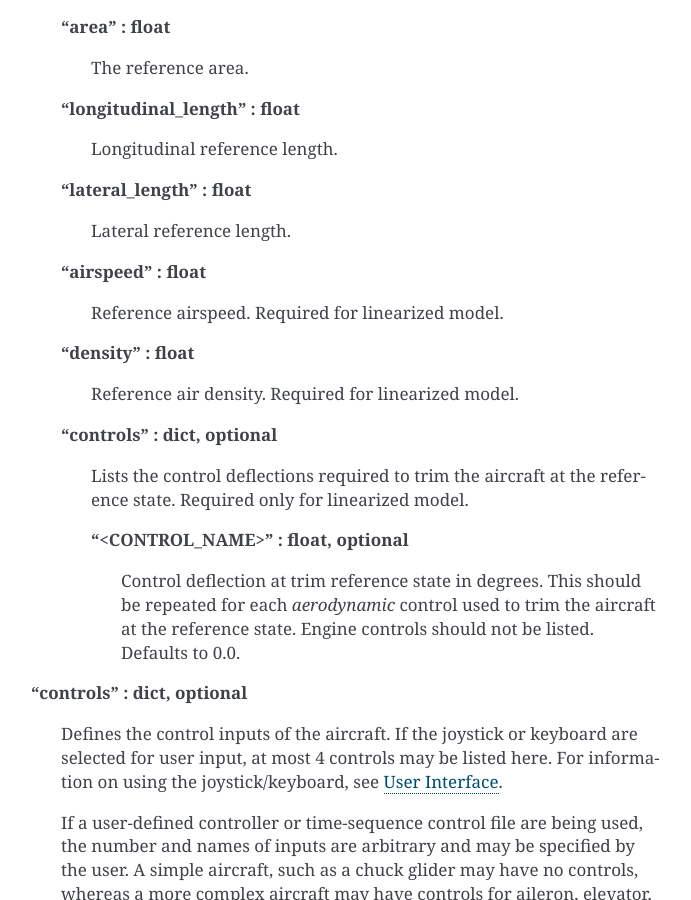
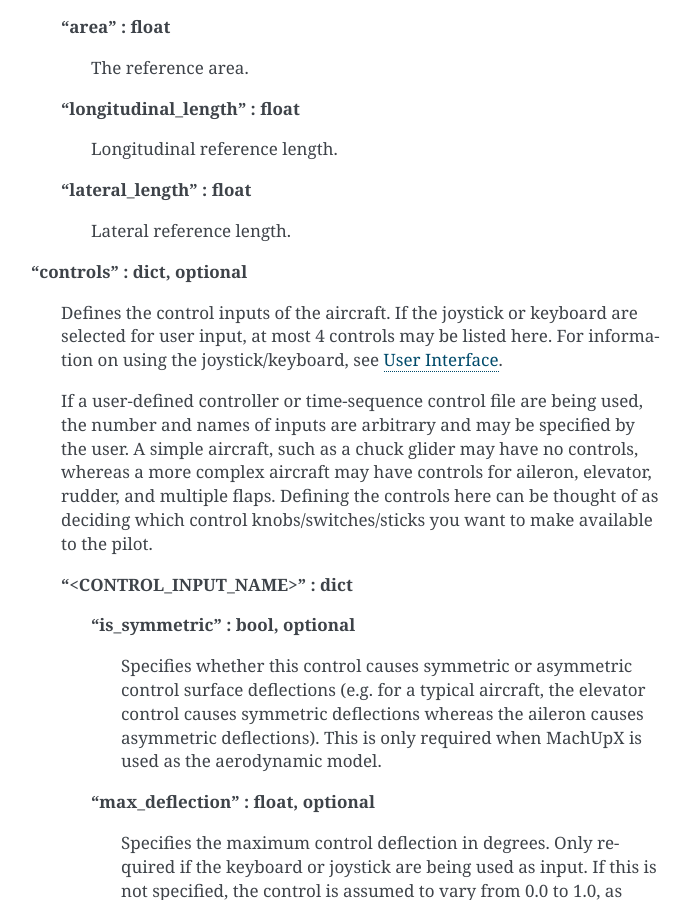
Before and after one commit to usuaero/Pylot, a Sphinx documentation site: the page built from docs/source/creating_input_files.md, in a window 1280 px wide and 900 px high, scrolled down 7897 px. Shown: the whole window, without its empty margins (419-1110 px from the left). Built offline with Sphinx 7.4.7, drawn with Linux system fonts in a browser that asks for light colours.

Commit message:
Removed reference state control settings.

```diff
--- a/docs/source/creating_input_files.md
+++ b/docs/source/creating_input_files.md
@@ -212,18 +212,6 @@ Describes an aircraft. The aerodynamics of the aircraft may be determined in one
 >>
 >>**"lateral_length" : float**
 >>>Lateral reference length.
->>
->>**"airspeed" : float**
->>>Reference airspeed. Required for linearized model.
->>
->>**"density" : float**
->>>Reference air density. Required for linearized model.
->>
->>**"controls" : dict, optional**
->>>Lists the control deflections required to trim the aircraft at the reference state. Required only for linearized model.
->>>
->>>**"<CONTROL_NAME>" : float, optional**
->>>>Control deflection at trim reference state in degrees. This should be repeated for each *aerodynamic* control used to trim the aircraft at the reference state. Engine controls should not be listed. Defaults to 0.0.
 >
 >**"controls" : dict, optional**
 >>Defines the control inputs of the aircraft. If the joystick or keyboard are selected for user input, at most 4 controls may be listed here. For information on using the joystick/keyboard, see [User Interface](user_interface).
```
Also changed, not shown: 1 other file.
